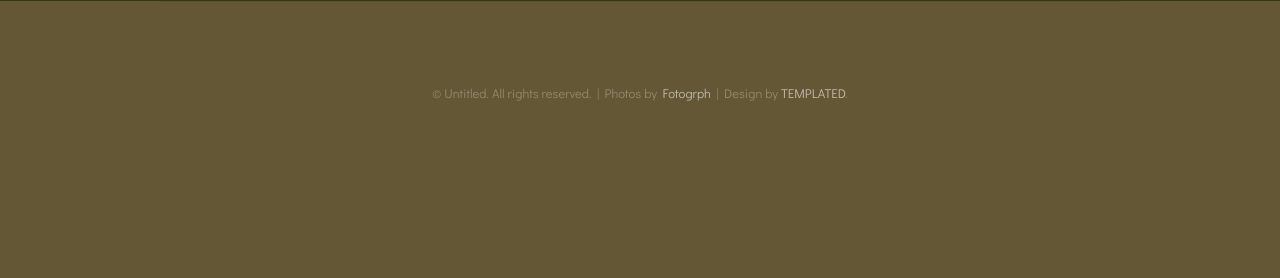
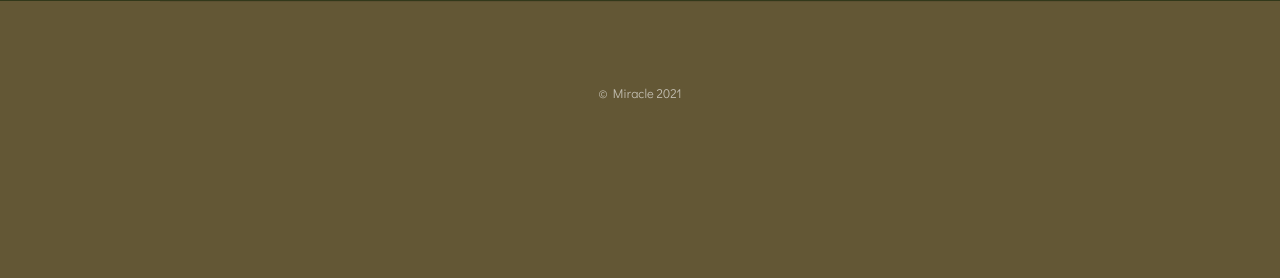
Before and after one commit to jordanmiracle/Jumpingprotein, a Django app: template webapp/templates/index.html in a window 1280 px wide. Shown: the part 1617-1895 px from the top of the page. Run offline with Django 3.2, Linux system fonts and the light colour scheme; the template is opened without the code that fills it, so the values that code supplies are empty; parts of the project's set-up code (start-up, migrations or seed data) failed here and were passed over.

Commit message:
Added my website link. Changed meta tags.

```diff
--- a/webapp/templates/index.html
+++ b/webapp/templates/index.html
@@ -8,7 +8,7 @@
     <meta name="description"
           content="Jumping protein is a division of the Glorified Community Empowerment Trust. We have a vision of an economically limitless Africa. ">
     <meta name="keywords"
-          content="Sustainability, farming, protein, hunger, climate, poverty, economy, business, partnership, education, empowerment, teamwork">
+          content="Sustainability, farming, protein, hunger, climate, poverty, economy, business, education, empowerment, Basic needs, Development">
     <meta name="robots" content="index, follow">
     <meta http-equiv="Content-Type" content="text/html; charset=utf-8">
     <meta name="language" content="English">
@@ -109,7 +109,6 @@
     </div>
 </div>
 <div id="copyright" class="container">
-    <p>&copy; Untitled. All rights reserved. | Photos by <a href="http://fotogrph.com/">Fotogrph</a> | Design by <a
-            href="http://templated.co" rel="nofollow">TEMPLATED</a>.</p>
+    <p><a href="https://thejordanmiracle.com">&copy; Miracle 2021</a>
 </div>
 </body>
```
